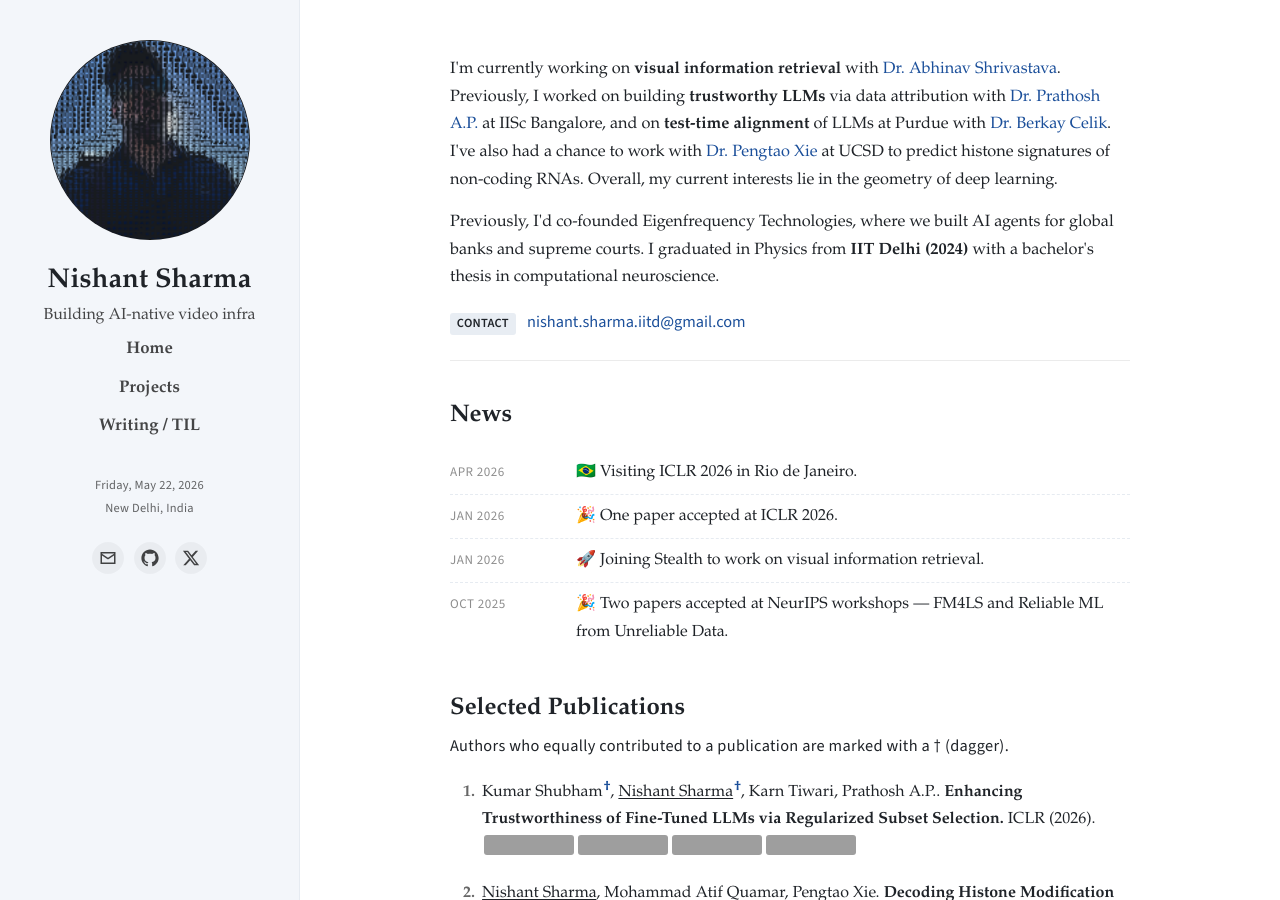
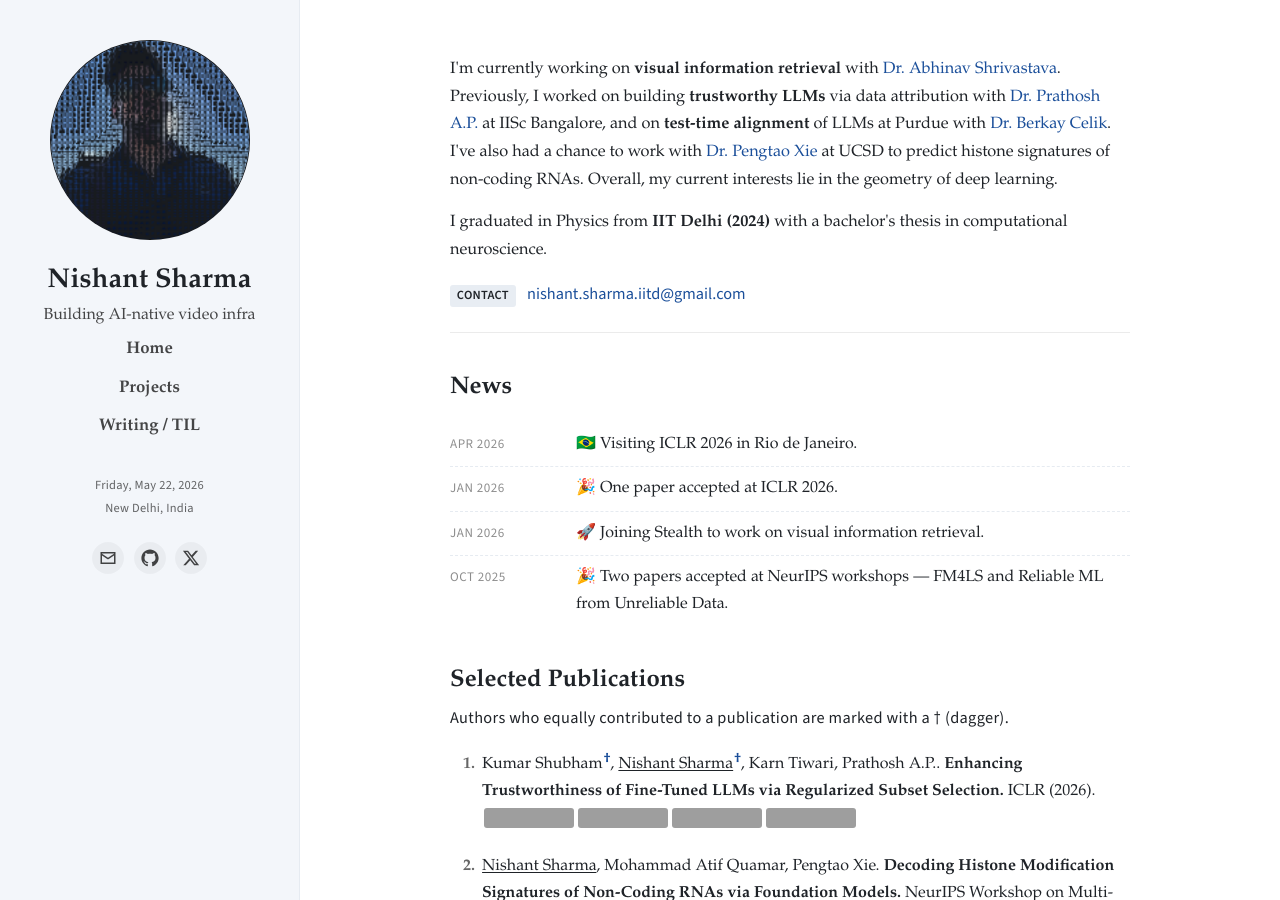
Before and after one commit to sevendaystoglory/sevendaystoglory.github.io, a Jekyll site: the page built from index.md, in a window 1280 px wide and 900 px high. Built offline with Jekyll 4.4.1, drawn with Linux system fonts in a browser that asks for light colours; grey boxes are pictures that could not be loaded.

Commit message:
content: drop the Eigenfrequency co-founding line from intro

```diff
--- a/index.md
+++ b/index.md
@@ -17,10 +17,8 @@ title: Home
     interests lie in the geometry of deep learning.
   </p>
   <p class="intro-body">
-    Previously, I'd co-founded Eigenfrequency Technologies, where we built AI
-    agents for global banks and supreme courts. I graduated in Physics from
-    <strong>IIT Delhi (2024)</strong> with a bachelor's thesis in computational
-    neuroscience.
+    I graduated in Physics from <strong>IIT Delhi (2024)</strong> with a
+    bachelor's thesis in computational neuroscience.
   </p>
   <p class="intro-contact">
     <span class="intro-label">Contact</span>
```
